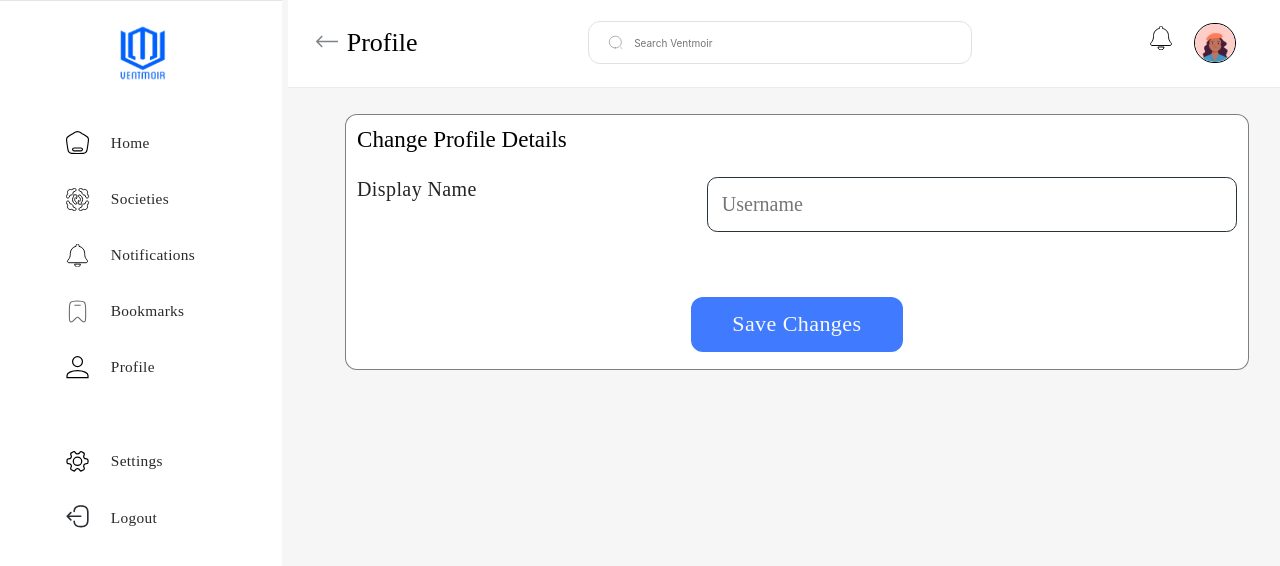
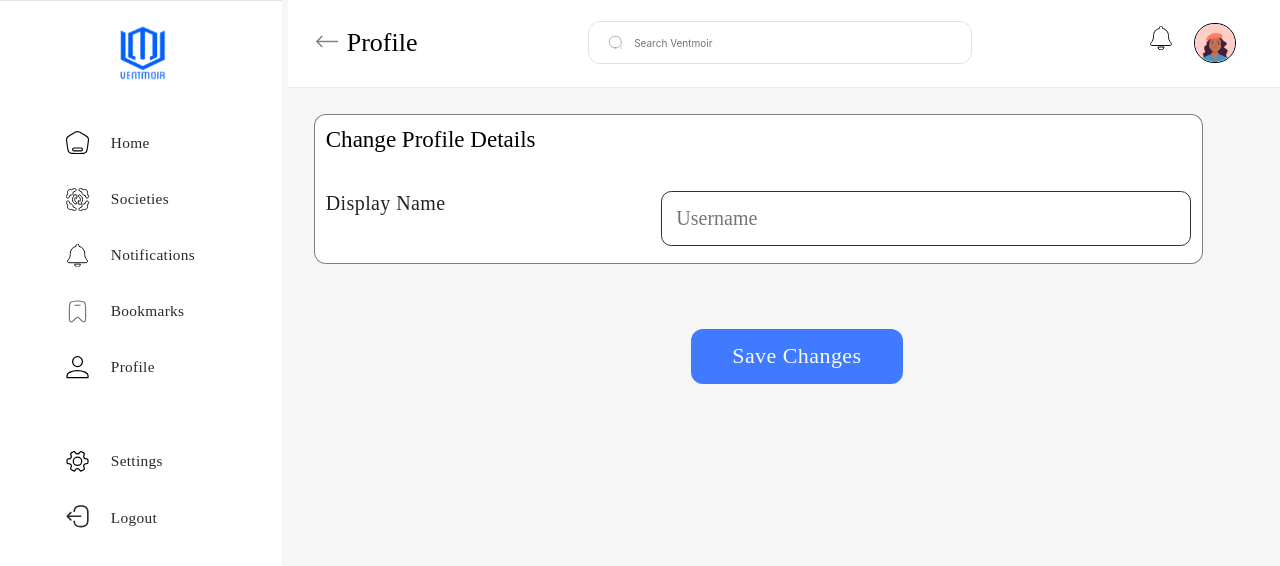
Before and after one commit to ola-irawo/ventmoirNextjs, a Next.js app: page /settings/profile in a window 1280 px wide. Shown: the top 566 px of the page. Built offline with nearby package versions, Linux system fonts and the light colour scheme.

Commit message:
updated the ui

```diff
--- a/src/features/pages/settings/layout/SettingsLayout.jsx
+++ b/src/features/pages/settings/layout/SettingsLayout.jsx
@@ -1,9 +1,10 @@
 import React from "react";
 import styles from "./settingsLayout.module.css";
 import Link from "next/link";
-import ArrowSvg from "../components/ArrowSvg"
+import ArrowSvg from "../components/arrowSvg/ArrowSvg"
 
 const SettingsLayout = () => {
+
   return (
     <section className={styles.settingsLayout}>
       <ul className={styles.settingsList} role="menu">
--- a/src/features/pages/settings/pages/accountSettings/accountSetting.module.css
+++ b/src/features/pages/settings/pages/accountSettings/accountSetting.module.css
@@ -1,4 +1,4 @@
-.accountSettingsForm {
+.accountSettingsWrapper {
   max-width: 98.1rem;
   margin: 0 auto;
   padding: 1rem 1.1rem 1.7rem 1.1rem;
@@ -49,9 +49,9 @@
 }
 
 @media (min-width: 768px) {
-  /* .accountSettingsForm {
-    width: clamp(60.6rem, 60.6vw, 98.1rem);
-  } */
+  .accountSettingsWrapper {
+    margin-right: clamp(6rem, 6vw, 12.4rem);
+  }
 
   .accountSettingsHead {
     color: #000;
@@ -67,9 +67,3 @@
     width: clamp(31.4rem, 41.4vw, 54rem);
   }
 }
-
-@media (min-width: 1028px) {
-  .accountSettingsForm {
-    width: clamp(70.6rem, 70.6vw, 98.1rem);
-  }
-}
--- a/src/features/pages/settings/pages/profileSettings/ProfileSettings.jsx
+++ b/src/features/pages/settings/pages/profileSettings/ProfileSettings.jsx
@@ -5,10 +5,12 @@ import Button from '../../components/button/Button'
 const ProfileSettings = () => {
   return (
     <section>
-        <form className={styles.accountSettingsForm}>
+        <form>
+
+            <section className={styles.accountSettingsWrapper}>
+
+                <div className={styles.inputContainer}>
                     <h3 className={styles.accountSettingsHead}>Change Profile Details</h3>
-
-            <section className={styles.inputContainer}>
 
                     <div className={styles.accountSettingsInputContainer}>
                         <label className={styles.accountSettingsLabel}>
@@ -19,6 +21,7 @@ const ProfileSettings = () => {
                             placeholder="Username"
                             className={styles.accountSettingsInput}
                         />
+                    </div>
                 </div>
 
             </section>
--- a/src/features/pages/settings/pages/profileSettings/profileSettings.module.css
+++ b/src/features/pages/settings/pages/profileSettings/profileSettings.module.css
@@ -1,4 +1,4 @@
-.accountSettingsForm {
+.accountSettingsWrapper {
   max-width: 98.1rem;
   margin: 0 auto;
   padding: 1rem 1.1rem 1.7rem 1.1rem;
@@ -49,9 +49,9 @@
 }
 
 @media (min-width: 768px) {
-  /* .accountSettingsForm {
-      width: clamp(60.6rem, 60.6vw, 98.1rem);
-    } */
+  .accountSettingsWrapper {
+    margin-right: clamp(6rem, 6vw, 12.4rem);
+  }
 
   .accountSettingsHead {
     color: #000;
@@ -59,7 +59,6 @@
 
   .accountSettingsInputContainer {
     display: flex;
-    /* align-items: center; */
     justify-content: space-between;
   }
 
@@ -67,9 +66,3 @@
     width: clamp(31.4rem, 41.4vw, 54rem);
   }
 }
-
-@media (min-width: 1028px) {
-  .accountSettingsForm {
-    width: clamp(70.6rem, 70.6vw, 98.1rem);
-  }
-}
```
Also changed, not shown: src/features/pages/settings/components/ArrowSvg.jsx (deleted, +0 -22 lines), src/features/pages/settings/layout/settingsLayout.module.css (+4 -3 lines), src/features/pages/settings/pages/accountSettings/AccountSettings.jsx (+4 -4 lines). Lines whose indentation alone changed are shown as unchanged.
